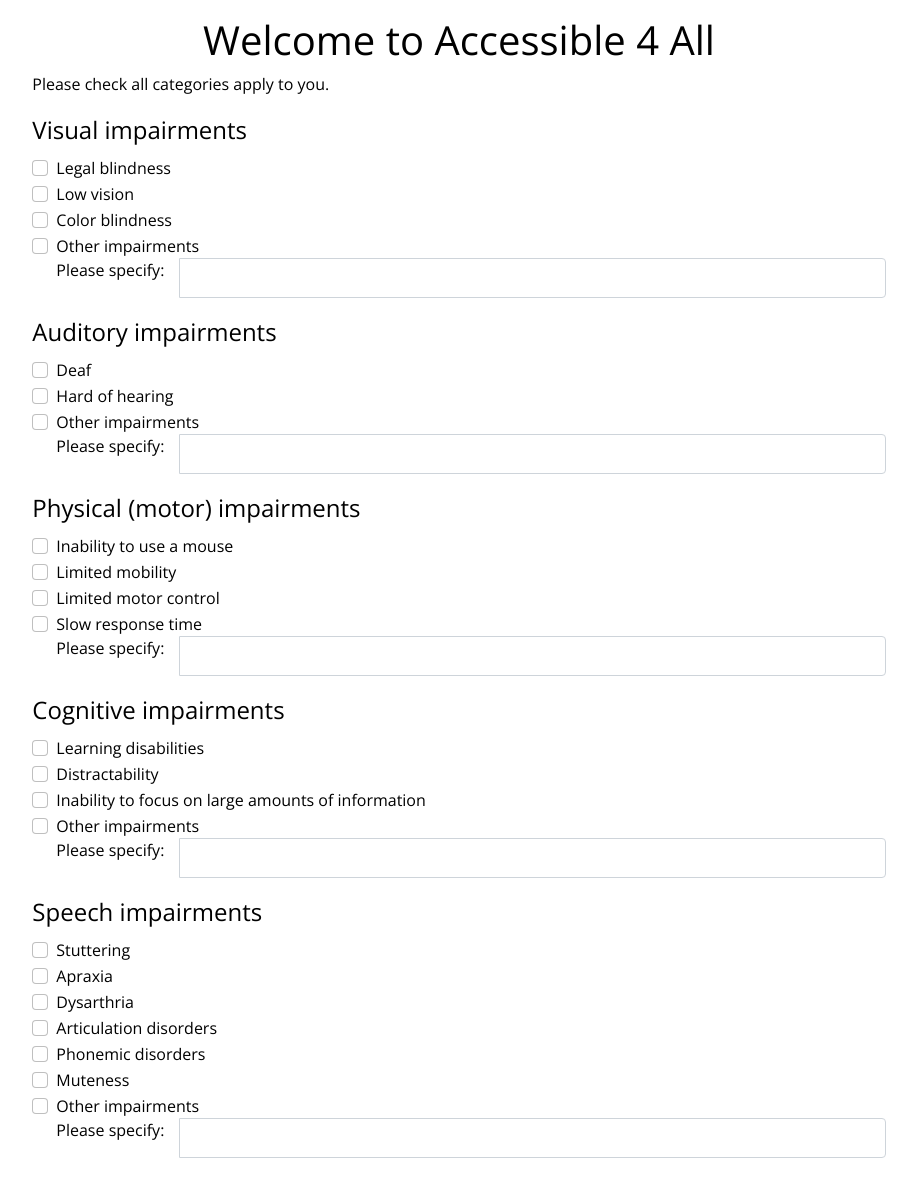
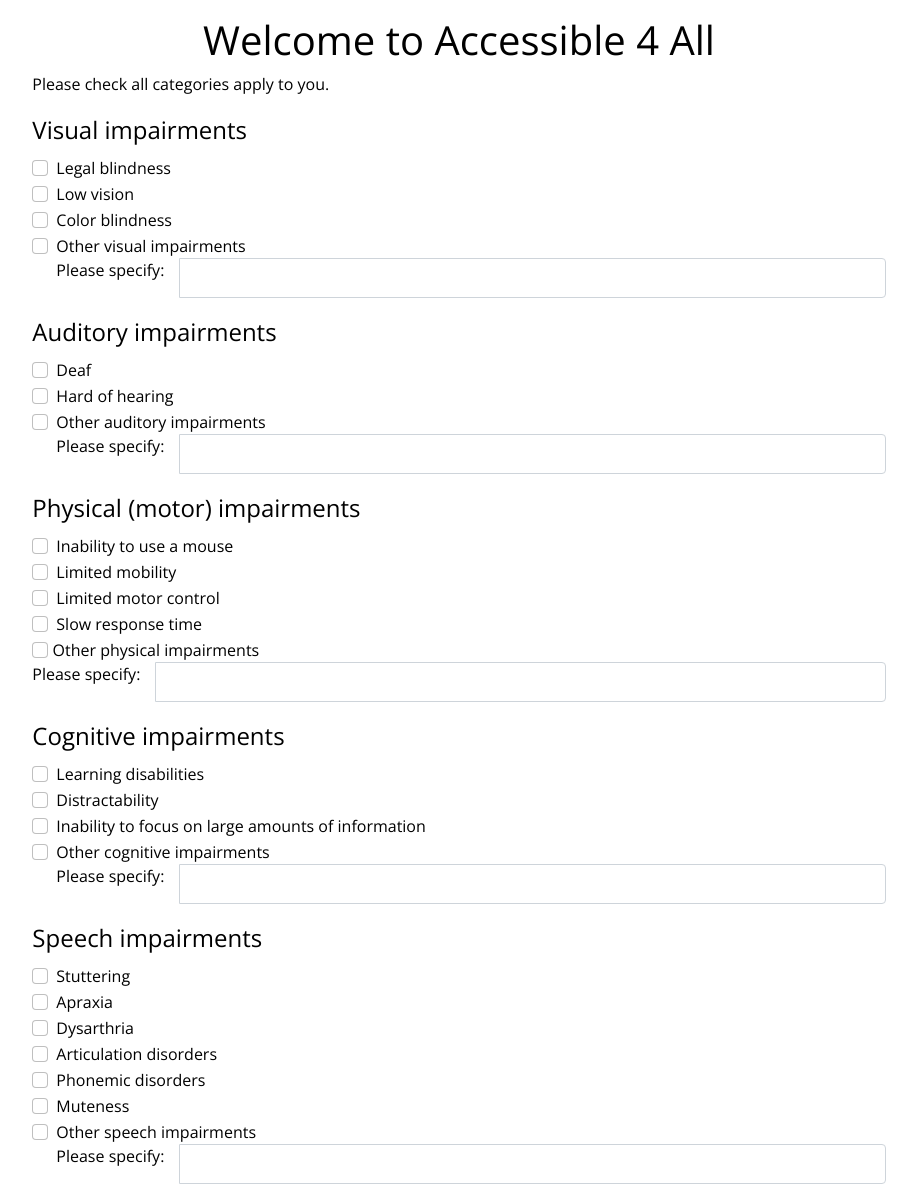
Before and after one commit to AideenM12/Trust-in-soda-hackathon, a Flask app: page /subcategories in a window 1280 px wide. Shown: the whole page, without its empty margins (181-1098 px from the left). Before the commit the page ends 1158 px from the top, so only its background shows below. Run offline with Flask 2, Linux system fonts and the light colour scheme; some libraries are stand-ins or nearby versions.

Commit message:
fix: fix html error warnings

```diff
--- a/templates/newprofile.html
+++ b/templates/newprofile.html
@@ -18,7 +18,7 @@
                 <div class="col-11 col-md-6 col-lg-5 col-xl-4 card p-4">
                     <h2 class="stay-black">Create your profile on the Accessibility 4 All portal</h2>
 
-                    <!---------Registration Form--------->
+                    <!-- Registration Form -->
                     {% from "_formhelpers.html" import render_field %}
                     <form method="POST" action="{{ url_for('registration') }}">
 
@@ -55,7 +55,6 @@
             </div>
         </div>
     </section>
-</main>
 
 {% endblock %}
 
--- a/templates/requirements-survey.html
+++ b/templates/requirements-survey.html
@@ -55,8 +55,8 @@
 
             <div class="input-group mb-3">
                 <label for="town" class="label-white me-3">Town (required):</label>
-                <input type="text" class="form-control" name="town" id="town" aria-label="town" aria-describedby="town" required>
-                <span id="town" aria-live="assertive"></span>
+                <input type="text" class="form-control" name="town" id="town" aria-label="town" aria-describedby="town-1" required>
+                <span id="town-1" aria-live="assertive"></span>
             </div>
 
             <div class="input-group mb-3">
--- a/templates/subcategories.html
+++ b/templates/subcategories.html
@@ -29,13 +29,13 @@
             </div>
 
             <div class="form-check">
-                <input class="form-check-input" type="checkbox" value="other" id="other">
-                <label class="form-check-label label-white me-3" for="other">
-                    Other impairments
+                <input class="form-check-input" type="checkbox" value="other-v" id="other-v">
+                <label class="form-check-label label-white me-3" for="other-v">
+                    Other visual impairments
                 </label>
                 <div class="input-group mb-3">
-                <label for "other-impairments" class="label-white me-3 mb-3">Please specify:</label>
-                <input type="text" class="form-control" name="other-impairments" id="other-impairments" aria-label="other-impairments">
+                <label for="other-impairments-v" class="label-white me-3 mb-3">Please specify:</label>
+                <input type="text" class="form-control" name="other-impairments-v" id="other-impairments-v" aria-label="other-impairments-v">
                 </div>
             </div>
         </fieldset>
@@ -57,13 +57,13 @@
             </div>
 
             <div class="form-check">
-                <input class="form-check-input" type="checkbox" value="other" id="other">
-                <label class="form-check-label label-white me-3" for="other">
-                    Other impairments
+                <input class="form-check-input" type="checkbox" value="other-a0" id="other-a0">
+                <label class="form-check-label label-white me-3" for="other-a0">
+                    Other auditory impairments
                 </label>
                 <div class="input-group mb-3">
-                <label for "other-impairments" class="label-white me-3 mb-3">Please specify:</label>
-                <input type="text" class="form-control" name="other" id="other-impairments" aria-label="other-impairments">
+                <label for="other-impairments-a" class="label-white me-3 mb-3">Please specify:</label>
+                <input type="text" class="form-control" name="other-a" id="other-impairments-a" aria-label="other-impairments-a">
                 </div>
             </div>
         </fieldset>
@@ -96,11 +96,18 @@
                 <label class="form-check-label label-white me-3" for="slow-response">
                     Slow response time
                 </label>
-                <div class="input-group mb-3">
-                <label for "other-impairments" class="label-white me-3 mb-3">Please specify:</label>
-                <input type="text" class="form-control" name="other-impairments" id="other-impairments" aria-label="other-impairments">
-                </div>
             </div>
+            <div>
+                <input class="form-check-input" type="checkbox" value="other-p0" id="other-p0">
+                    <label class="form-check-label label-white me-3" for="other-p0">
+                        Other physical impairments
+                    </label>
+                    <div class="input-group mb-3">
+                    <label for="other-impairments-p" class="label-white me-3 mb-3">Please specify:</label>
+                    <input type="text" class="form-control" name="other-p" id="other-impairments-p" aria-label="other-impairments-p">
+                    </div>
+            </div>
+
         </fieldset>
 
         <fieldset>
@@ -127,13 +134,13 @@
             </div>
 
             <div class="form-check">
-                <input class="form-check-input" type="checkbox" value="other" id="other">
-                <label class="form-check-label label-white me-3" for="other">
-                    Other impairments
+                <input class="form-check-input" type="checkbox" value="other-c0" id="other-c0">
+                <label class="form-check-label label-white me-3" for="other-c0">
+                    Other cognitive impairments
                 </label>
                 <div class="input-group mb-3">
-                <label for "other-impairments" class="label-white me-3 mb-3">Please specify:</label>
-                <input type="text" class="form-control" name="other-impairments" id="other-impairments" aria-label="other-impairments">
+                <label for="other-impairments-c" class="label-white me-3 mb-3">Please specify:</label>
+                <input type="text" class="form-control" name="other-impairments-c" id="other-impairments-c" aria-label="other-impairments-c">
                 </div>
             </div>
         </fieldset>
@@ -183,13 +190,13 @@
             </div>
 
             <div class="form-check">
-                <input class="form-check-input" type="checkbox" value="other" id="other">
-                <label class="form-check-label label-white me-3" for="other">
-                    Other impairments
+                <input class="form-check-input" type="checkbox" value="other-s" id="other-s">
+                <label class="form-check-label label-white me-3" for="other-s">
+                    Other speech impairments
                 </label>
                 <div class="input-group mb-3">
-                <label for "other-impairments" class="label-white me-3 mb-3">Please specify:</label>
-                <input type="text" class="form-control" name="other-impairments" id="other-impairments" aria-label="other-impairments">
+                <label for="other-impairments-s" class="label-white me-3 mb-3">Please specify:</label>
+                <input type="text" class="form-control" name="other-impairments-s" id="other-impairments-s" aria-label="other-impairments-s">
                 </div>
             </div>
         </fieldset>
@@ -198,5 +205,5 @@
 {% endblock %}
 
 {% block scripts %}
-  <script type="text/javascript" src="{{ url_for('static', filename='js/hideThemeButtons.js') }}"></script>
+  <script src="{{ url_for('static', filename='js/hideThemeButtons.js') }}"></script>
 {% endblock %}
```
